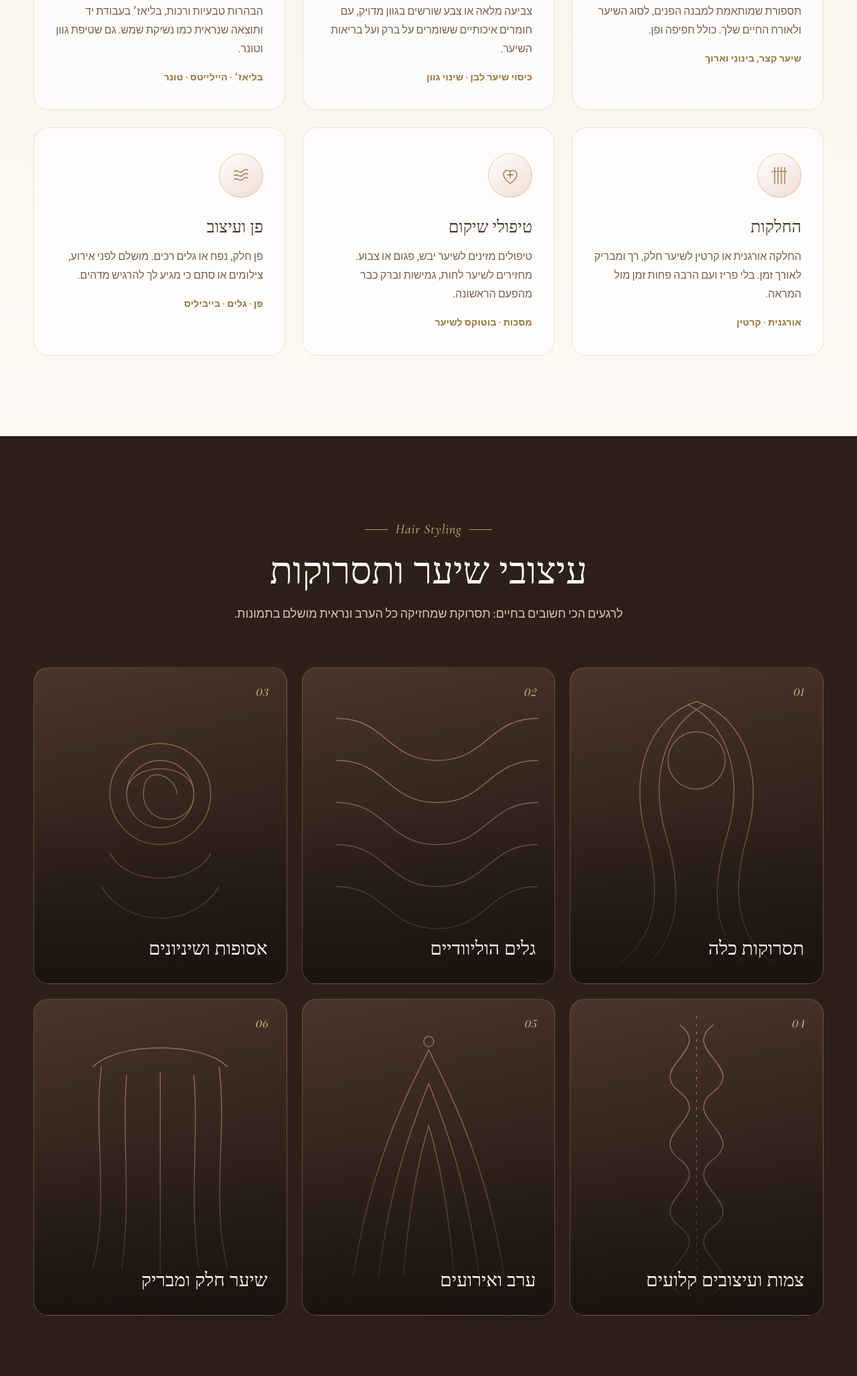
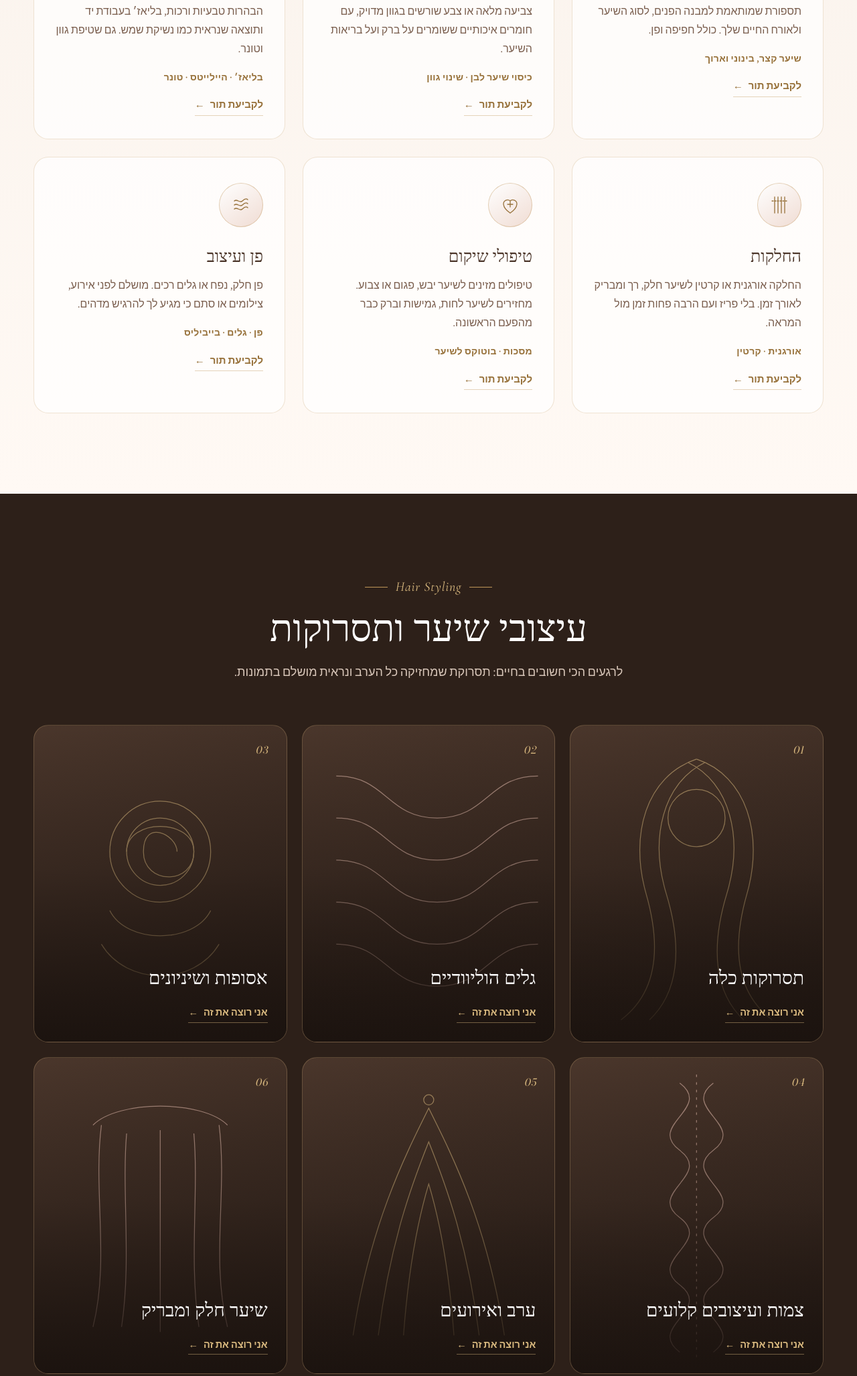
Before and after one commit to Dvirda1/HairByMichal, a plain HTML site: page index.html in a window 1280 px wide. Shown: the part 1473-3527 px from the top of the page at 67% size. Drawn offline with nearby package versions, Linux system fonts and the light colour scheme; a web font is replaced by a local one.

Commit message:
Designed WhatsApp messages and booking links on every treatment and hairstyle
Co-Authored-By: Claude Opus 5.5 <noreply@anthropic.com>

```diff
--- a/index.html
+++ b/index.html
@@ -122,6 +122,11 @@ section{position:relative}
 .icon svg{width:32px;height:32px;stroke:var(--gold-dark);fill:none;stroke-width:1.3;stroke-linecap:round;stroke-linejoin:round}
 .card h3{font-family:var(--he);font-weight:500;font-size:25px;margin-bottom:8px}
 .card p{color:var(--ink-soft);font-size:16px}
+.card-cta{display:inline-flex;align-items:center;gap:8px;margin-top:14px;font-weight:600;font-size:15px;color:var(--gold-dark);text-decoration:none;border-bottom:1px solid rgba(190,149,88,.4);padding-bottom:2px;transition:gap .3s,border-color .3s,color .3s;cursor:pointer}
+.card-cta:hover{gap:14px;border-color:var(--gold-dark)}
+.card .card-cta{display:flex;width:max-content}
+.style .card-cta{color:var(--gold-2);border-color:rgba(217,185,127,.45);font-size:14.5px}
+.style .card-cta:hover{color:#fff;border-color:#fff}
 .card .tag{display:inline-block;margin-top:16px;font-size:14px;color:var(--gold-dark);font-weight:600;letter-spacing:.02em}
 
 /* styles / hairdos */
@@ -406,36 +411,42 @@ footer nav a:hover{opacity:1;color:var(--gold-2)}
         <h3>תספורת נשים</h3>
         <p>תספורת שמותאמת למבנה הפנים, לסוג השיער ולאורח החיים שלך. כולל חפיפה ופן.</p>
         <span class="tag">שיער קצר, בינוני וארוך</span>
+        <a class="card-cta" data-wa="תספורת נשים">לקביעת תור <span aria-hidden="true">←</span></a>
       </article>
       <article class="card reveal" style="transition-delay:.1s">
         <div class="icon"><svg viewBox="0 0 32 32"><path d="M16 3s-8 9-8 15a8 8 0 0 0 16 0c0-6-8-15-8-15Z"/><path d="M12 19a4 4 0 0 0 4 4"/></svg></div>
         <h3>צבע ושורשים</h3>
         <p>צביעה מלאה או צבע שורשים בגוון מדויק, עם חומרים איכותיים ששומרים על ברק ועל בריאות השיער.</p>
         <span class="tag">כיסוי שיער לבן · שינוי גוון</span>
+        <a class="card-cta" data-wa="צבע ושורשים">לקביעת תור <span aria-hidden="true">←</span></a>
       </article>
       <article class="card reveal" style="transition-delay:.2s">
         <div class="icon"><svg viewBox="0 0 32 32"><path d="M8 4c-2 8 4 12 2 24M14 4c-2 8 4 12 2 24M20 4c-2 8 4 12 2 24M26 4c-2 8 4 12 2 24"/></svg></div>
         <h3>גוונים ובליאז׳</h3>
         <p>הבהרות טבעיות ורכות, בליאז׳ בעבודת יד ותוצאה שנראית כמו נשיקת שמש. גם שטיפת גוון וטונר.</p>
         <span class="tag">בליאז׳ · היילייטס · טונר</span>
+        <a class="card-cta" data-wa="גוונים ובליאז׳">לקביעת תור <span aria-hidden="true">←</span></a>
       </article>
       <article class="card reveal">
         <div class="icon"><svg viewBox="0 0 32 32"><path d="M9 4v24M14 4v24M19 4v24M24 4v24"/><path d="M5 10h22" stroke-dasharray="2 2"/></svg></div>
         <h3>החלקות</h3>
         <p>החלקה אורגנית או קרטין לשיער חלק, רך ומבריק לאורך זמן. בלי פריז ועם הרבה פחות זמן מול המראה.</p>
         <span class="tag">אורגנית · קרטין</span>
+        <a class="card-cta" data-wa="החלקות">לקביעת תור <span aria-hidden="true">←</span></a>
       </article>
       <article class="card reveal" style="transition-delay:.1s">
         <div class="icon"><svg viewBox="0 0 32 32"><path d="M16 28c-6-4-10-9-10-14a6 6 0 0 1 10-4 6 6 0 0 1 10 4c0 5-4 10-10 14Z"/><path d="M12 15h8M16 11v8"/></svg></div>
         <h3>טיפולי שיקום</h3>
         <p>טיפולים מזינים לשיער יבש, פגום או צבוע. מחזירים לשיער לחות, גמישות וברק כבר מהפעם הראשונה.</p>
         <span class="tag">מסכות · בוטוקס לשיער</span>
+        <a class="card-cta" data-wa="טיפולי שיקום">לקביעת תור <span aria-hidden="true">←</span></a>
       </article>
       <article class="card reveal" style="transition-delay:.2s">
         <div class="icon"><svg viewBox="0 0 32 32"><path d="M6 10c4-4 8 4 12 0s6-4 8-2M6 16c4-4 8 4 12 0s6-4 8-2M6 22c4-4 8 4 12 0s6-4 8-2"/></svg></div>
         <h3>פן ועיצוב</h3>
         <p>פן חלק, נפח או גלים רכים. מושלם לפני אירוע, צילומים או סתם כי מגיע לך להרגיש מדהים.</p>
         <span class="tag">פן · גלים · בייביליס</span>
+        <a class="card-cta" data-wa="פן ועיצוב">לקביעת תור <span aria-hidden="true">←</span></a>
       </article>
     </div>
   </div>
@@ -450,12 +461,12 @@ footer nav a:hover{opacity:1;color:var(--gold-2)}
       <p>לרגעים הכי חשובים בחיים: תסרוקת שמחזיקה כל הערב ונראית מושלם בתמונות.</p>
     </div>
     <div class="style-grid">
-      <div class="style reveal" tabindex="0"><svg class="art" viewBox="0 0 300 375" preserveAspectRatio="xMidYMid slice"><g fill="none" stroke="#D9B97F" stroke-width="1"><path d="M150 40c-60 20-80 90-60 160s10 120-30 150"/><path d="M160 44c-50 24-66 90-46 156s14 118-20 150"/><path d="M150 40c60 20 80 90 60 160s-10 120 30 150"/><path d="M140 44c50 24 66 90 46 156s-14 118 20 150"/><circle cx="150" cy="110" r="34"/></g></svg><span class="num">01</span><div><h3>תסרוקות כלה</h3><p>פגישת ניסיון לפני החתונה, ליווי ביום עצמו ותסרוקת שמחזיקה מהחופה ועד הריקוד האחרון.</p></div></div>
-      <div class="style reveal" style="transition-delay:.1s" tabindex="0"><svg class="art" viewBox="0 0 300 375" preserveAspectRatio="xMidYMid slice"><g fill="none" stroke="#E4BCAE" stroke-width="1"><path d="M40 60c60 0 60 50 120 50s60-50 120-50"/><path d="M40 110c60 0 60 50 120 50s60-50 120-50"/><path d="M40 160c60 0 60 50 120 50s60-50 120-50"/><path d="M40 210c60 0 60 50 120 50s60-50 120-50"/><path d="M40 260c60 0 60 50 120 50s60-50 120-50"/></g></svg><span class="num">02</span><div><h3>גלים הוליוודיים</h3><p>גלים רכים ומבריקים בסגנון קלאסי, אלגנטיים ונשיים, מתאימים לכל אורך שיער.</p></div></div>
-      <div class="style reveal" style="transition-delay:.2s" tabindex="0"><svg class="art" viewBox="0 0 300 375" preserveAspectRatio="xMidYMid slice"><g fill="none" stroke="#D9B97F" stroke-width="1"><circle cx="150" cy="150" r="40"/><circle cx="150" cy="150" r="60"/><path d="M110 150c0-40 80-40 80 0s-60 40-60 0 40-20 40 0"/><path d="M90 220c20 40 100 40 120 0"/><path d="M80 260c30 50 110 50 140 0"/></g></svg><span class="num">03</span><div><h3>אסופות ושיניונים</h3><p>אסוף נמוך ורומנטי, שיניון מוקפד או אסוף מרושל-מכוון. מעודן, נקי ויוקרתי.</p></div></div>
-      <div class="style reveal" tabindex="0"><svg class="art" viewBox="0 0 300 375" preserveAspectRatio="xMidYMid slice"><g fill="none" stroke="#E4BCAE" stroke-width="1"><path d="M130 30c40 30-40 50 0 80s-40 50 0 80-40 50 0 80-40 50 0 80"/><path d="M170 30c-40 30 40 50 0 80s40 50 0 80 40 50 0 80 40 50 0 80"/><path d="M150 20v340" stroke-dasharray="3 6"/></g></svg><span class="num">04</span><div><h3>צמות ועיצובים קלועים</h3><p>צמות צרפתיות, צמות דג וקליעות מעוצבות, לבד או בשילוב עם שיער פזור.</p></div></div>
-      <div class="style reveal" style="transition-delay:.1s" tabindex="0"><svg class="art" viewBox="0 0 300 375" preserveAspectRatio="xMidYMid slice"><g fill="none" stroke="#D9B97F" stroke-width="1"><path d="M60 330C80 200 120 120 150 60c30 60 70 140 90 270"/><path d="M90 330c14-110 40-180 60-230 20 50 46 120 60 230"/><path d="M120 330c6-80 18-140 30-180 12 40 24 100 30 180"/><circle cx="150" cy="50" r="6"/></g></svg><span class="num">05</span><div><h3>ערב ואירועים</h3><p>חינה, אירוסין, בר/בת מצווה או מסיבה. תסרוקת שמתאימה לשמלה, לאיפור ולאווירה.</p></div></div>
-      <div class="style reveal" style="transition-delay:.2s" tabindex="0"><svg class="art" viewBox="0 0 300 375" preserveAspectRatio="xMidYMid slice"><g fill="none" stroke="#E4BCAE" stroke-width="1"><path d="M70 80c30-30 130-30 160 0"/><path d="M80 80c-10 80 10 160-10 240M220 80c10 80-10 160 10 240"/><path d="M110 90c-6 70 6 150-6 230M190 90c6 70-6 150 6 230M150 86v240"/></g></svg><span class="num">06</span><div><h3>שיער חלק ומבריק</h3><p>פן חלק כמו משי עם ברק של מראה. קלאסי, נקי ותמיד מושלם.</p></div></div>
+      <div class="style reveal" tabindex="0"><svg class="art" viewBox="0 0 300 375" preserveAspectRatio="xMidYMid slice"><g fill="none" stroke="#D9B97F" stroke-width="1"><path d="M150 40c-60 20-80 90-60 160s10 120-30 150"/><path d="M160 44c-50 24-66 90-46 156s14 118-20 150"/><path d="M150 40c60 20 80 90 60 160s-10 120 30 150"/><path d="M140 44c50 24 66 90 46 156s-14 118 20 150"/><circle cx="150" cy="110" r="34"/></g></svg><span class="num">01</span><div><h3>תסרוקות כלה</h3><p>פגישת ניסיון לפני החתונה, ליווי ביום עצמו ותסרוקת שמחזיקה מהחופה ועד הריקוד האחרון.</p><a class="card-cta" data-wa="תסרוקות כלה">אני רוצה את זה <span aria-hidden="true">←</span></a></div></div>
+      <div class="style reveal" style="transition-delay:.1s" tabindex="0"><svg class="art" viewBox="0 0 300 375" preserveAspectRatio="xMidYMid slice"><g fill="none" stroke="#E4BCAE" stroke-width="1"><path d="M40 60c60 0 60 50 120 50s60-50 120-50"/><path d="M40 110c60 0 60 50 120 50s60-50 120-50"/><path d="M40 160c60 0 60 50 120 50s60-50 120-50"/><path d="M40 210c60 0 60 50 120 50s60-50 120-50"/><path d="M40 260c60 0 60 50 120 50s60-50 120-50"/></g></svg><span class="num">02</span><div><h3>גלים הוליוודיים</h3><p>גלים רכים ומבריקים בסגנון קלאסי, אלגנטיים ונשיים, מתאימים לכל אורך שיער.</p><a class="card-cta" data-wa="גלים הוליוודיים">אני רוצה את זה <span aria-hidden="true">←</span></a></div></div>
+      <div class="style reveal" style="transition-delay:.2s" tabindex="0"><svg class="art" viewBox="0 0 300 375" preserveAspectRatio="xMidYMid slice"><g fill="none" stroke="#D9B97F" stroke-width="1"><circle cx="150" cy="150" r="40"/><circle cx="150" cy="150" r="60"/><path d="M110 150c0-40 80-40 80 0s-60 40-60 0 40-20 40 0"/><path d="M90 220c20 40 100 40 120 0"/><path d="M80 260c30 50 110 50 140 0"/></g></svg><span class="num">03</span><div><h3>אסופות ושיניונים</h3><p>אסוף נמוך ורומנטי, שיניון מוקפד או אסוף מרושל-מכוון. מעודן, נקי ויוקרתי.</p><a class="card-cta" data-wa="אסופות ושיניונים">אני רוצה את זה <span aria-hidden="true">←</span></a></div></div>
+      <div class="style reveal" tabindex="0"><svg class="art" viewBox="0 0 300 375" preserveAspectRatio="xMidYMid slice"><g fill="none" stroke="#E4BCAE" stroke-width="1"><path d="M130 30c40 30-40 50 0 80s-40 50 0 80-40 50 0 80-40 50 0 80"/><path d="M170 30c-40 30 40 50 0 80s40 50 0 80 40 50 0 80 40 50 0 80"/><path d="M150 20v340" stroke-dasharray="3 6"/></g></svg><span class="num">04</span><div><h3>צמות ועיצובים קלועים</h3><p>צמות צרפתיות, צמות דג וקליעות מעוצבות, לבד או בשילוב עם שיער פזור.</p><a class="card-cta" data-wa="צמות ועיצובים קלועים">אני רוצה את זה <span aria-hidden="true">←</span></a></div></div>
+      <div class="style reveal" style="transition-delay:.1s" tabindex="0"><svg class="art" viewBox="0 0 300 375" preserveAspectRatio="xMidYMid slice"><g fill="none" stroke="#D9B97F" stroke-width="1"><path d="M60 330C80 200 120 120 150 60c30 60 70 140 90 270"/><path d="M90 330c14-110 40-180 60-230 20 50 46 120 60 230"/><path d="M120 330c6-80 18-140 30-180 12 40 24 100 30 180"/><circle cx="150" cy="50" r="6"/></g></svg><span class="num">05</span><div><h3>ערב ואירועים</h3><p>חינה, אירוסין, בר/בת מצווה או מסיבה. תסרוקת שמתאימה לשמלה, לאיפור ולאווירה.</p><a class="card-cta" data-wa="ערב ואירועים">אני רוצה את זה <span aria-hidden="true">←</span></a></div></div>
+      <div class="style reveal" style="transition-delay:.2s" tabindex="0"><svg class="art" viewBox="0 0 300 375" preserveAspectRatio="xMidYMid slice"><g fill="none" stroke="#E4BCAE" stroke-width="1"><path d="M70 80c30-30 130-30 160 0"/><path d="M80 80c-10 80 10 160-10 240M220 80c10 80-10 160 10 240"/><path d="M110 90c-6 70 6 150-6 230M190 90c6 70-6 150 6 230M150 86v240"/></g></svg><span class="num">06</span><div><h3>שיער חלק ומבריק</h3><p>פן חלק כמו משי עם ברק של מראה. קלאסי, נקי ותמיד מושלם.</p><a class="card-cta" data-wa="שיער חלק ומבריק">אני רוצה את זה <span aria-hidden="true">←</span></a></div></div>
     </div>
   </div>
 </section>
@@ -604,7 +615,10 @@ const CONTACT = {
 };
 
 const waBase = 'https://wa.me/' + CONTACT.whatsapp;
-const waHello = waBase + '?text=' + encodeURIComponent('היי מיכל! הגעתי מהאתר ואשמח לקבוע תור 💇‍♀️');
+const waMsg = t => waBase + '?text=' + encodeURIComponent(t);
+const waHello = waMsg('היי מיכל 🌸\nהגעתי אלייך דרך האתר ואשמח לקבוע תור ✨\nמתי יש לך זמן פנוי? 🗓️\n\nתודה 🤍');
+const waFor = name => waMsg(`היי מיכל 🌸\nראיתי באתר את *${name}* ואני מאוד מתעניינת ✨\nאשמח לשמוע פרטים ולקבוע תור 💇‍♀️\n\nתודה 🤍`);
+document.querySelectorAll('[data-wa]').forEach(a => { a.href = waFor(a.dataset.wa); a.target = '_blank'; a.rel = 'noopener'; });
 document.querySelectorAll('.wa-link').forEach(a => a.href = waHello);
 document.querySelectorAll('.phone-link').forEach(a => a.href = 'tel:' + CONTACT.phone.replace(/\D/g,''));
 document.querySelectorAll('.phone-text').forEach(s => s.textContent = CONTACT.phone);
@@ -682,10 +696,11 @@ form.onsubmit = e => {
   if (v(fields.phone).replace(/\D/g,'').length < 9) bad(fields.phone);
   if (!v(fields.service)) bad(fields.service);
   if (!ok) { form.querySelector('.invalid input,.invalid select').focus(); return; }
-  let msg = `היי מיכל! 💇‍♀️\nשמי ${v('f-name')}\nטלפון: ${v('f-phone')}\nאשמח לקבוע: ${v('f-service')}`;
-  if (v('f-date')) msg += `\nתאריך מועדף: ${v('f-date').split('-').reverse().join('/')}`;
-  if (v('f-msg')) msg += `\n${v('f-msg')}`;
-  open(waBase + '?text=' + encodeURIComponent(msg), '_blank', 'noopener');
+  let msg = `היי מיכל 🌸\nהגעתי מהאתר ואשמח לקבוע תור ✨\n\n👤 *שם:* ${v('f-name')}\n📞 *טלפון:* ${v('f-phone')}\n💇‍♀️ *טיפול:* ${v('f-service')}`;
+  if (v('f-date')) msg += `\n📅 *תאריך מועדף:* ${v('f-date').split('-').reverse().join('/')}`;
+  if (v('f-msg')) msg += `\n💬 *הודעה:* ${v('f-msg')}`;
+  msg += `\n\nתודה 🤍`;
+  open(waMsg(msg), '_blank', 'noopener');
 };
 </script>
 </body>
```
